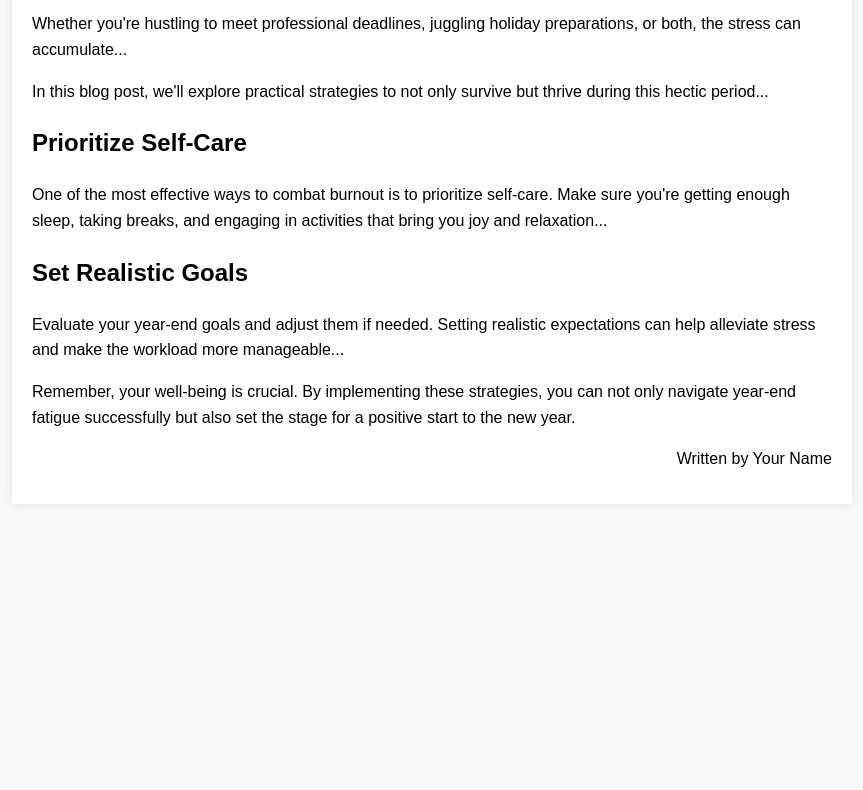
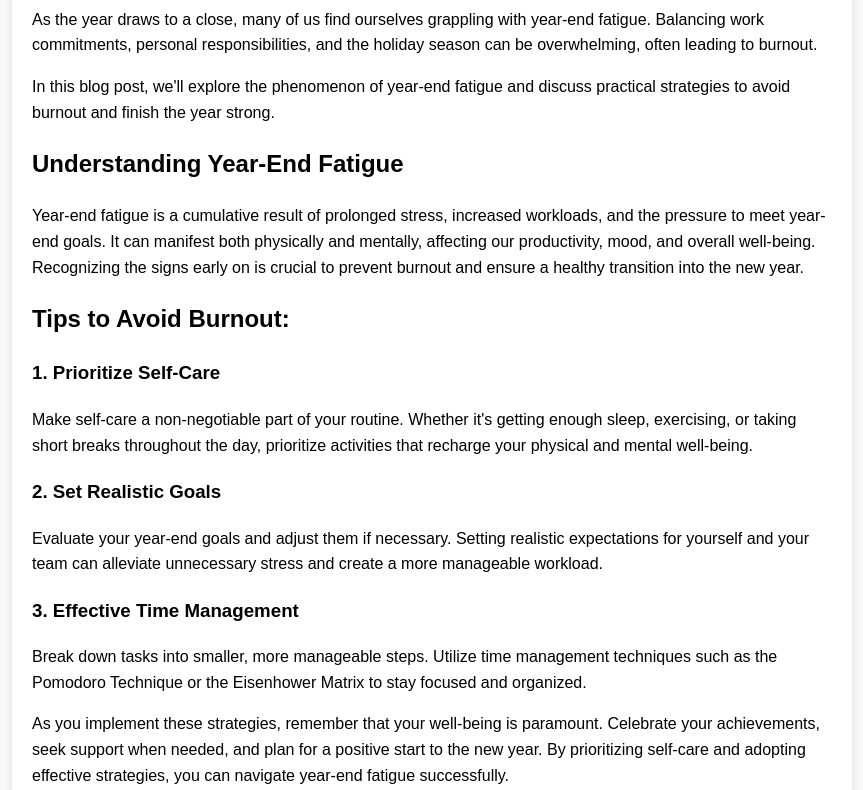
Before and after one commit to iederees-create/year-end-wellness, a plain HTML site: page index.html in a window 1280 px wide. Shown: the part 150-940 px from the top of the page, without its empty margins (208-1071 px from the left). Before the commit the page ends 800 px from the top, so only its background shows below. Drawn offline with Linux system fonts and the light colour scheme; a script that the page names is missing.

Commit message:
Update index.html

```diff
--- a/index.html
+++ b/index.html
@@ -3,33 +3,40 @@
 <head>
     <meta charset="UTF-8">
     <meta name="viewport" content="width=device-width, initial-scale=1.0">
+    <meta name="description" content="Explore practical strategies to avoid burnout and finish the year strong. Learn how to prioritize self-care, set realistic goals, and manage your time effectively.">
     <link rel="stylesheet" href="styles.css">
-    <title>Year-End Burnout Blog</title>
+    <title>Navigating Year-End Fatigue: Strategies to Avoid Burnout</title>
 </head>
 <body>
     <div class="container">
         <header>
-            <h1>Year-End Burnout: Navigating Fatigue</h1>
+            <h1>Navigating Year-End Fatigue: Strategies to Avoid Burnout</h1>
         </header>
         <article>
-            <p>As the year draws to a close, many of us find ourselves grappling with year-end fatigue...</p>
+            <p>As the year draws to a close, many of us find ourselves grappling with year-end fatigue. Balancing work commitments, personal responsibilities, and the holiday season can be overwhelming, often leading to burnout.</p>
 
-            <p>Whether you're hustling to meet professional deadlines, juggling holiday preparations, or both, the stress can accumulate...</p>
+            <p>In this blog post, we'll explore the phenomenon of year-end fatigue and discuss practical strategies to avoid burnout and finish the year strong.</p>
 
-            <p>In this blog post, we'll explore practical strategies to not only survive but thrive during this hectic period...</p>
+            <h2>Understanding Year-End Fatigue</h2>
+            <p>Year-end fatigue is a cumulative result of prolonged stress, increased workloads, and the pressure to meet year-end goals. It can manifest both physically and mentally, affecting our productivity, mood, and overall well-being. Recognizing the signs early on is crucial to prevent burnout and ensure a healthy transition into the new year.</p>
 
-            <h2>Prioritize Self-Care</h2>
-            <p>One of the most effective ways to combat burnout is to prioritize self-care. Make sure you're getting enough sleep, taking breaks, and engaging in activities that bring you joy and relaxation...</p>
+            <h2>Tips to Avoid Burnout:</h2>
 
-            <h2>Set Realistic Goals</h2>
-            <p>Evaluate your year-end goals and adjust them if needed. Setting realistic expectations can help alleviate stress and make the workload more manageable...</p>
+            <h3>1. Prioritize Self-Care</h3>
+            <p>Make self-care a non-negotiable part of your routine. Whether it's getting enough sleep, exercising, or taking short breaks throughout the day, prioritize activities that recharge your physical and mental well-being.</p>
 
-            <!-- Add more sections and content as needed -->
+            <h3>2. Set Realistic Goals</h3>
+            <p>Evaluate your year-end goals and adjust them if necessary. Setting realistic expectations for yourself and your team can alleviate unnecessary stress and create a more manageable workload.</p>
 
-            <p>Remember, your well-being is crucial. By implementing these strategies, you can not only navigate year-end fatigue successfully but also set the stage for a positive start to the new year.</p>
+            <h3>3. Effective Time Management</h3>
+            <p>Break down tasks into smaller, more manageable steps. Utilize time management techniques such as the Pomodoro Technique or the Eisenhower Matrix to stay focused and organized.</p>
+
+            <!-- Add more tips as needed -->
+
+            <p>As you implement these strategies, remember that your well-being is paramount. Celebrate your achievements, seek support when needed, and plan for a positive start to the new year. By prioritizing self-care and adopting effective strategies, you can navigate year-end fatigue successfully.</p>
         </article>
         <footer>
-            <p>Written by Your Name</p>
+            <p>Created by Your Name | Written by ChatGPT | Date: 12/01/2023</p>
         </footer>
     </div>
     <script src="script.js"></script>
```
